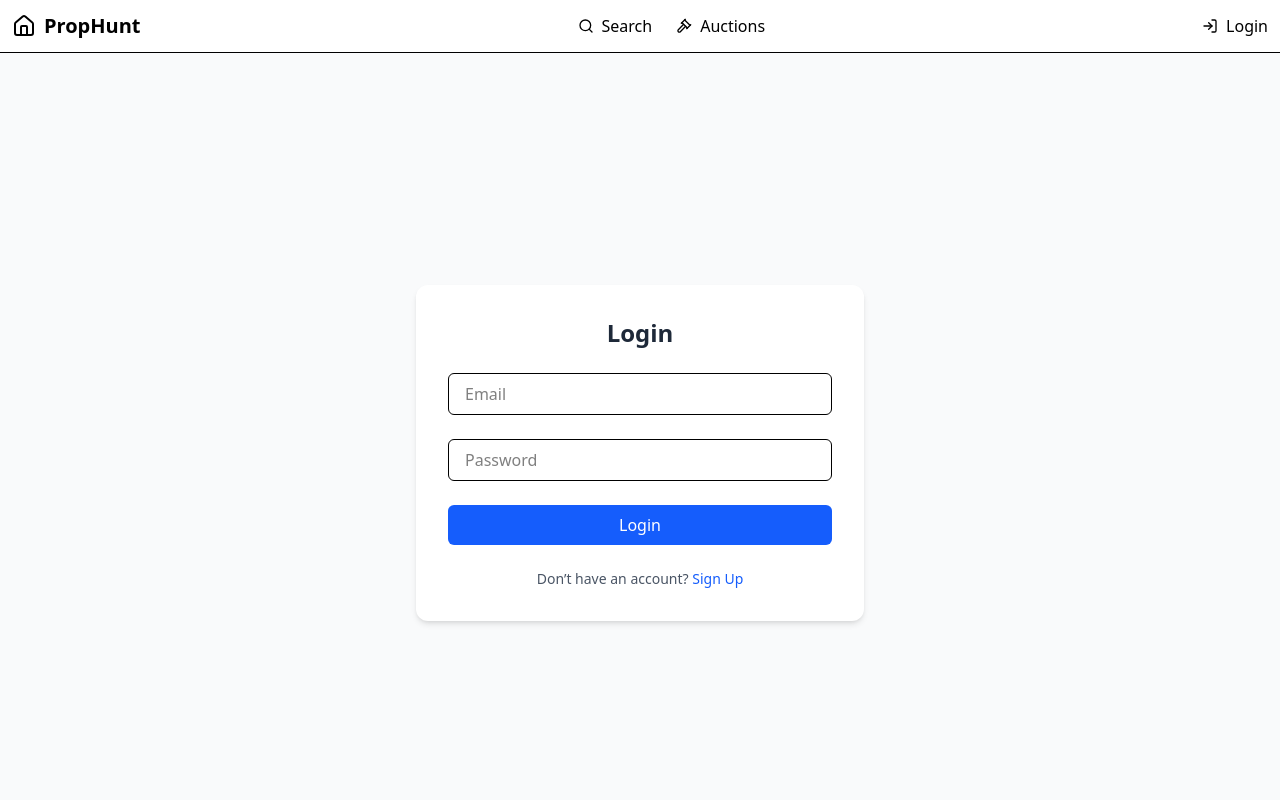
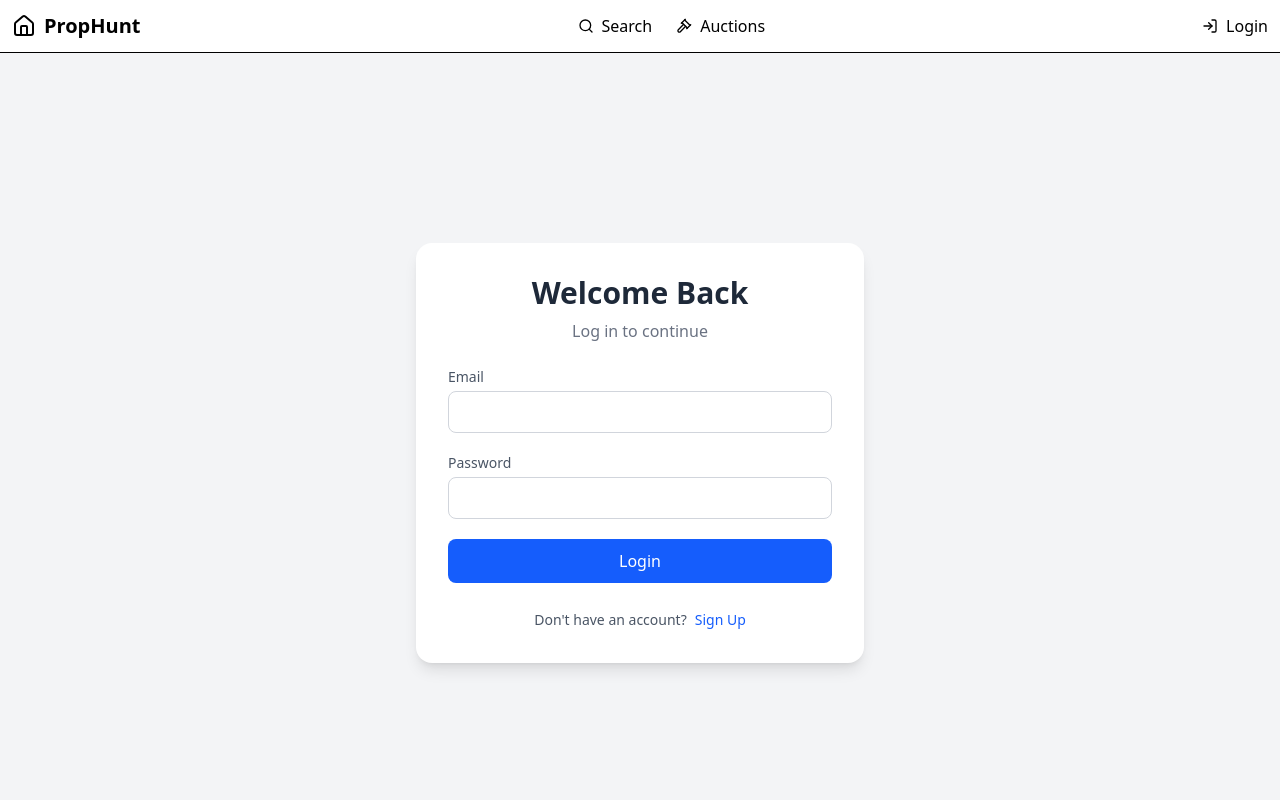
Before and after one commit to MohitSingh250/PropHunt, a React (Vite) app: page /login in a window 1280 px wide. Shown: the top 800 px of the page. Built offline with nearby package versions, Linux system fonts and the light colour scheme.

Commit message:
update login

```diff
--- a/src/pages/Login.jsx
+++ b/src/pages/Login.jsx
@@ -1,116 +1,94 @@
-import { useState, useEffect } from 'react';
+import { useState } from 'react';
 import { supabase } from '../supabase';
 import { useNavigate } from 'react-router-dom';
 
-export default function Login() {
+export function Login() {
+  const [isLogin, setIsLogin] = useState(true);
   const [form, setForm] = useState({ email: '', password: '' });
-  const [isLogin, setIsLogin] = useState(true);
+  const [error, setError] = useState('');
   const [loading, setLoading] = useState(false);
-  const [error, setError] = useState('');
-  const [message, setMessage] = useState('');
   const navigate = useNavigate();
-
-  useEffect(() => {
-    // Check if user is already logged in
-    const getSession = async () => {
-      const { data } = await supabase.auth.getSession();
-      if (data.session) {
-        navigate('/dashboard');
-      }
-    };
-    getSession();
-  }, [navigate]);
 
   const handleSubmit = async (e) => {
     e.preventDefault();
     setError('');
-    setMessage('');
     setLoading(true);
 
     try {
-      let result;
-      if (isLogin) {
-        result = await supabase.auth.signInWithPassword(form);
-      } else {
-        result = await supabase.auth.signUp({
-          email: form.email,
-          password: form.password,
-        });
-      }
+      const result = isLogin
+        ? await supabase.auth.signInWithPassword(form)
+        : await supabase.auth.signUp(form);
 
-      if (result.error) {
-        throw result.error;
-      }
+      if (result.error) throw result.error;
 
-      // Handle email confirmation flow
-      if (!isLogin && result.data.user && !result.data.session) {
-        setMessage('Check your email to confirm your account.');
-        setLoading(false);
-        return;
-      }
-
-      // Navigate if session is available
       if (result.data.session) {
         navigate('/dashboard');
-      } else {
-        setMessage('Signed up successfully. Check your email to confirm.');
       }
     } catch (err) {
-      setError(err.message);
+      setError(err.message || 'Something went wrong');
     } finally {
       setLoading(false);
     }
   };
 
   return (
-    <div className="min-h-screen flex items-center justify-center bg-gray-50 px-4">
-      <form
-        onSubmit={handleSubmit}
-        className="w-full max-w-md bg-white p-8 shadow-md rounded-xl space-y-6"
-      >
-        <h2 className="text-2xl font-semibold text-center text-gray-800">
-          {isLogin ? 'Login' : 'Create an Account'}
+    <div className="min-h-screen bg-gray-100 flex items-center justify-center px-4">
+      <div className="w-full max-w-md bg-white p-8 rounded-2xl shadow-lg">
+        <h2 className="text-3xl font-bold text-center text-gray-800 mb-2">
+          {isLogin ? 'Welcome Back' : 'Create an Account'}
         </h2>
+        <p className="text-center text-gray-500 mb-6">
+          {isLogin ? 'Log in to continue' : 'Sign up to get started'}
+        </p>
 
-        {error && <p className="text-red-600 text-sm text-center">{error}</p>}
-        {message && <p className="text-green-600 text-sm text-center">{message}</p>}
+        {error && <p className="text-red-600 text-sm text-center mb-4">{error}</p>}
 
+        <form onSubmit={handleSubmit} className="space-y-5">
+          <div>
+            <label className="block mb-1 text-sm text-gray-600">Email</label>
             <input
               type="email"
-          placeholder="Email"
               value={form.email}
               onChange={(e) => setForm({ ...form, email: e.target.value })}
-          className="w-full px-4 py-2 border rounded-md"
+              className="w-full px-4 py-2 border border-gray-300 rounded-lg focus:outline-none focus:ring-2 focus:ring-blue-500"
               required
             />
+          </div>
+          <div>
+            <label className="block mb-1 text-sm text-gray-600">Password</label>
             <input
               type="password"
-          placeholder="Password"
               value={form.password}
               onChange={(e) => setForm({ ...form, password: e.target.value })}
-          className="w-full px-4 py-2 border rounded-md"
+              className="w-full px-4 py-2 border border-gray-300 rounded-lg focus:outline-none focus:ring-2 focus:ring-blue-500"
               required
             />
+          </div>
 
           <button
             type="submit"
-          className="w-full bg-blue-600 text-white py-2 rounded-md hover:bg-blue-700 transition"
             disabled={loading}
+            className="w-full bg-blue-600 hover:bg-blue-700 text-white font-medium py-2.5 rounded-lg transition-all duration-200"
           >
             {loading ? 'Processing...' : isLogin ? 'Login' : 'Sign Up'}
           </button>
+        </form>
 
-        <p className="text-center text-sm text-gray-600">
-          {isLogin ? 'Don’t have an account?' : 'Already have an account?'}{' '}
+        <div className="text-center mt-6">
+          <span className="text-sm text-gray-600">
+            {isLogin ? "Don't have an account?" : 'Already have an account?'}
+          </span>
           <button
             type="button"
-            className="text-blue-600 hover:underline"
+            className="ml-2 text-blue-600 hover:underline text-sm font-medium"
             onClick={() => setIsLogin(!isLogin)}
           >
             {isLogin ? 'Sign Up' : 'Login'}
           </button>
-        </p>
-      </form>
+        </div>
+      </div>
     </div>
   );
 }
+
+export default Login;
```
Lines whose indentation alone changed are shown as unchanged.
